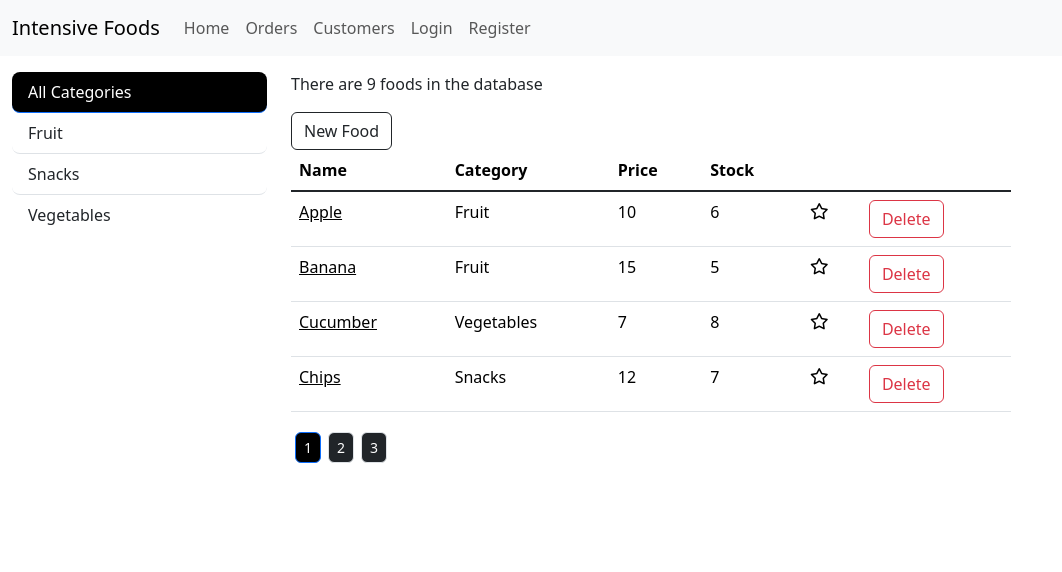
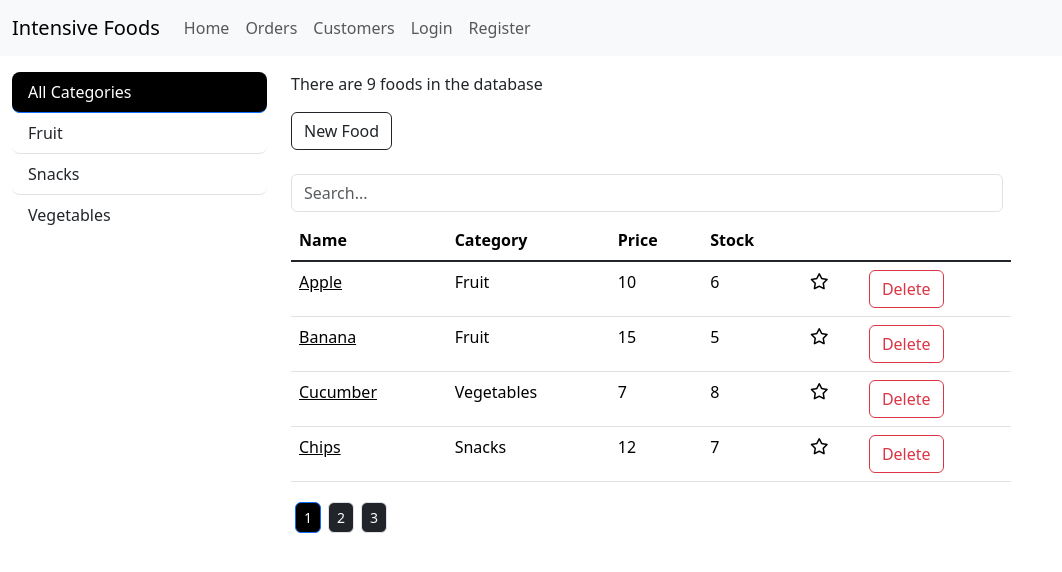
Before and after one commit to Socias93/foods, a React (Vite) app: page / in a window 1280 px wide. Shown: the top 572 px of the page, without its empty margins (0-1062 px from the left). Built offline with nearby package versions, Linux system fonts and the light colour scheme.

Commit message:
added searchbox without functionality

```diff
--- /dev/null
+++ b/src/components/SearchBox.tsx
@@ -0,0 +1,19 @@
+import { useState } from "react";
+
+function SearchBox() {
+  const [searchQuery, setSearchQuery] = useState("");
+
+  return (
+    <form className="mt-4  mb-2 d-flex" role="search">
+      <input
+        value={searchQuery}
+        onChange={(e) => setSearchQuery(e.target.value)}
+        className="form-control me-2"
+        type="search"
+        placeholder="Search..."
+        aria-label="Search"
+      />
+    </form>
+  );
+}
+export default SearchBox;
--- a/src/pages/FoodsPage.tsx
+++ b/src/pages/FoodsPage.tsx
@@ -4,6 +4,7 @@ import { paginate } from "../components/utils";
 import { Category, getCategories } from "../services/fakeCategoryService";
 import { ListGroup, Pagination, Table } from "../components/types";
 import { NavLink } from "react-router-dom";
+import SearchBox from "../components/SearchBox";
 
 const PAGE_SIZE = 4;
 const DEFAULT_CATEGORY = { _id: "", name: "All Categories" };
@@ -63,6 +64,7 @@ function FoodsPage() {
           <NavLink to={"/new"} className="btn btn-outline-dark">
             New Food
           </NavLink>
+          <SearchBox />
           <Table
             foods={paginatedFoods}
             onDelete={handleDelete}
```
